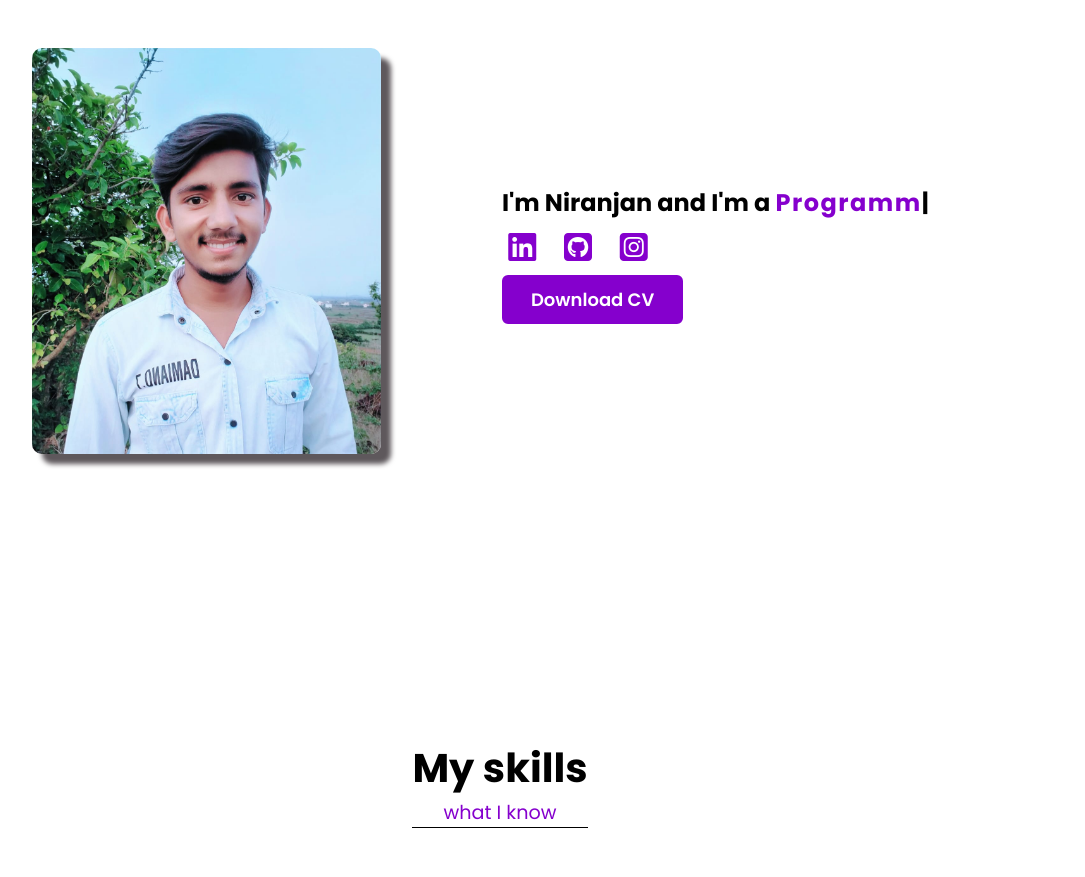
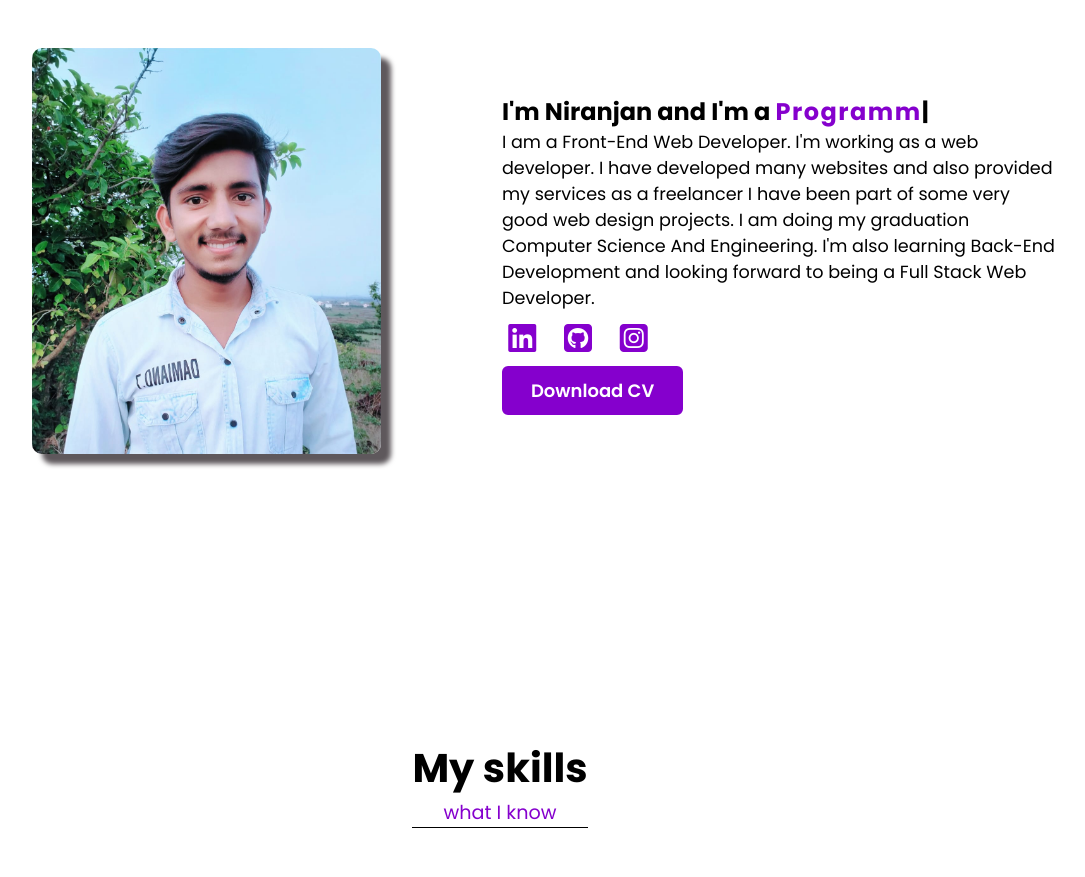
Before and after one commit to Q-Niranjan/Portfolio-Using-HTML-CSS-Javascript, a plain HTML site: page index.html in a window 1280 px wide. Shown: the part 1128-2005 px from the top of the page, without its empty margins (140-1225 px from the left). Drawn offline with nearby package versions, Linux system fonts and the light colour scheme.

Commit message:
Update index.html

```diff
--- a/index.html
+++ b/index.html
@@ -54,6 +54,8 @@
 					<p>
 
 
+						I am a Front-End Web Developer. I'm working as a web developer. I have developed many websites and also provided my services as a freelancer I have been part of some very good web design projects. I am doing my graduation Computer Science And Engineering. I'm also learning Back-End Development and
+						looking forward to being a Full Stack Web Developer.
 					</p>
 					<div class="social-media">
 						<a href="https://www.linkedin.com/in/niranjan-kumar-144243223/"><i class="fa-brands fa-linkedin"></i></a>
```
